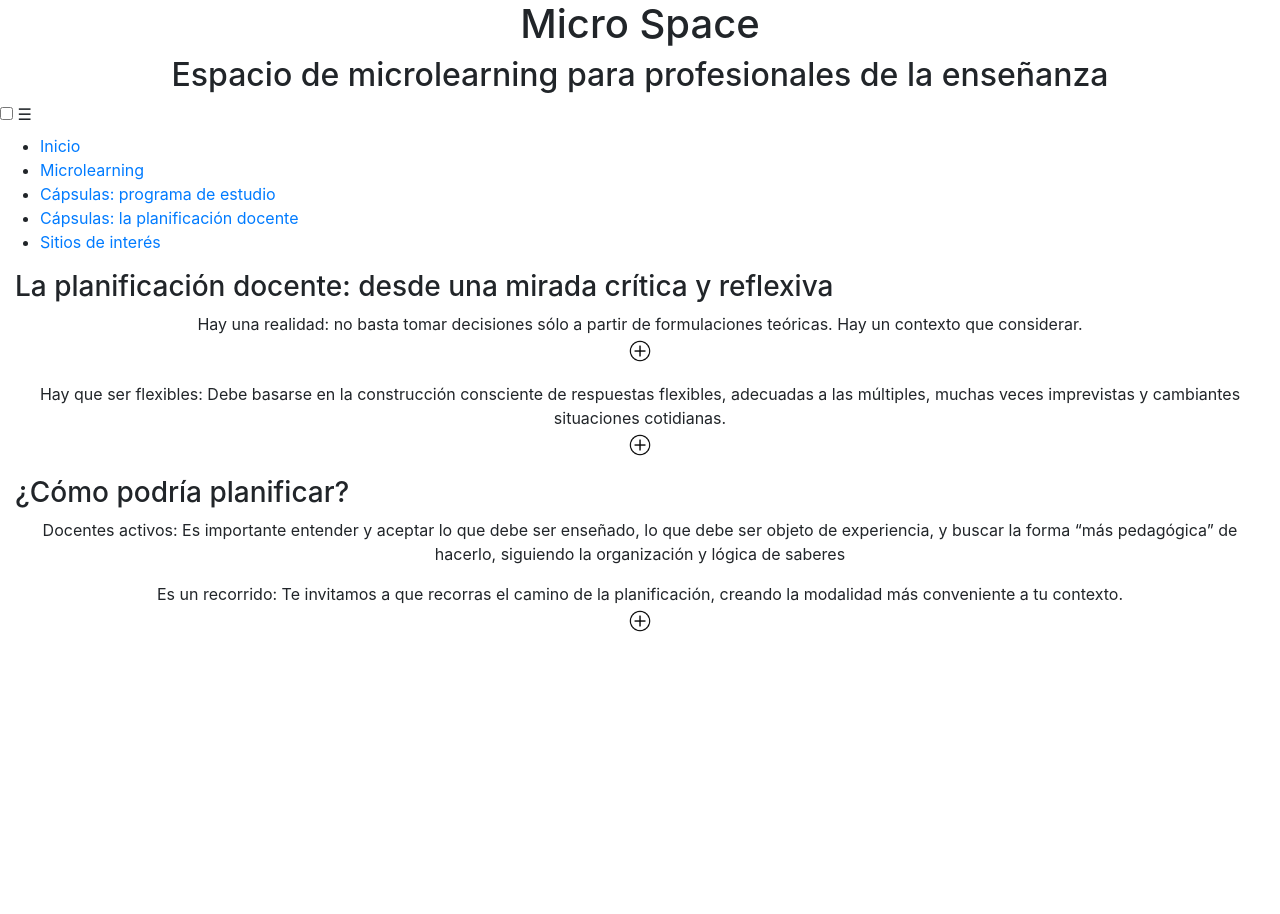
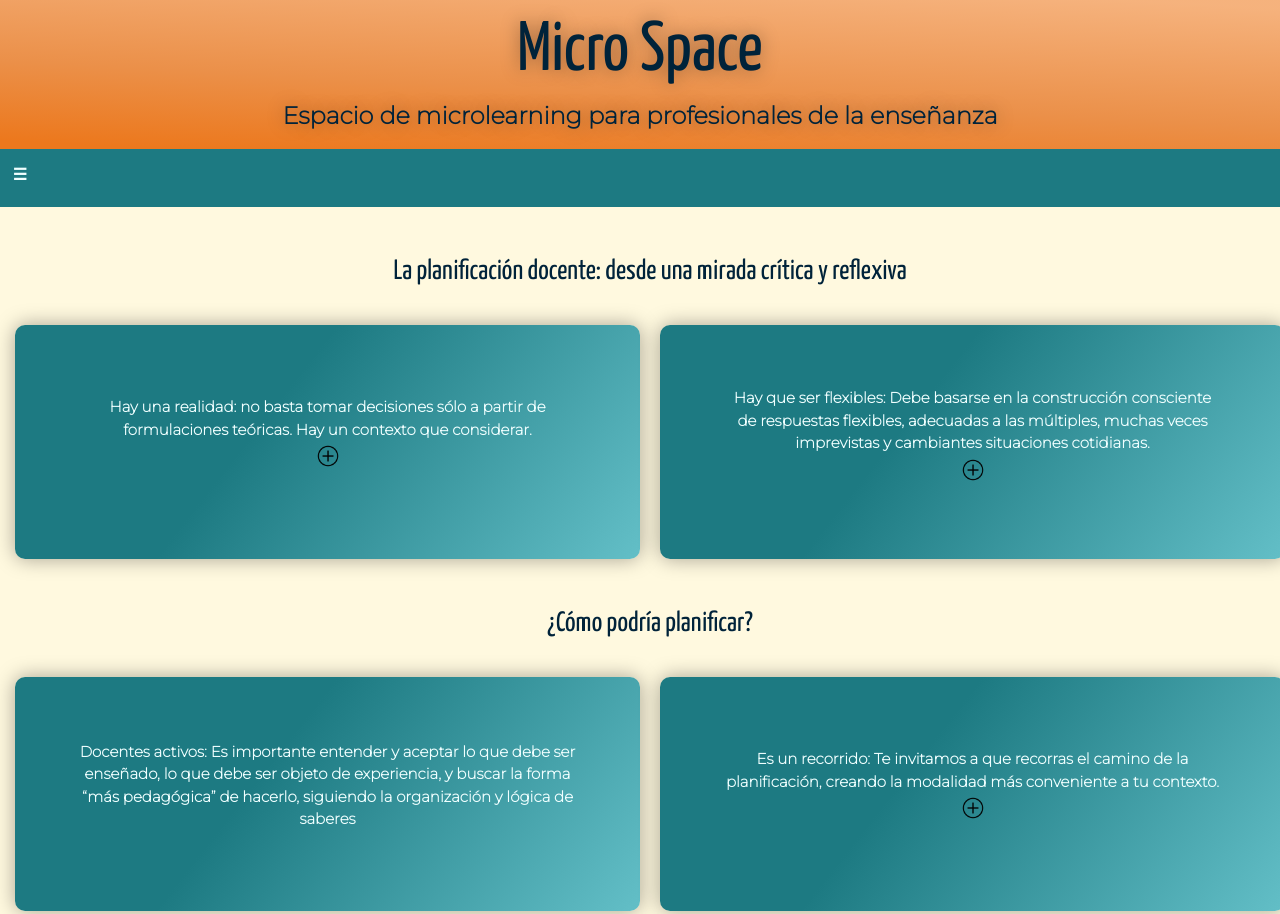
Before and after one commit to micaelare94/ProyectoFinal, a website: page HTML/abordaje-planificación.html in a window 1280 px wide. Shown: the top 914 px of the page. Before the commit the page ends 800 px from the top, so only its background shows below. Drawn offline with nearby package versions, Linux system fonts and the light colour scheme; the site is published under a folder, as on GitHub Pages, so addresses that start at the root find nothing; files whose address does not match are found by name.

Commit message:
planificación tres

```diff
--- a/HTML/abordaje-planificación.html
+++ b/HTML/abordaje-planificación.html
@@ -13,7 +13,7 @@
     <!-- AOS -->
     <link rel="stylesheet" href="https://unpkg.com/aos@next/dist/aos.css"/>
     <!-- CSS -->
-    <link rel="stylesheet" href="/CSS/style.css">
+    <link rel="stylesheet" href="../CSS/style.css">
     <!-- Fuentes -->
     <link rel="preconnect" href="https://fonts.gstatic.com">
     <link href="https://fonts.googleapis.com/css2?family=Yanone+Kaffeesatz&display=swap" rel="stylesheet">
```
Also changed, not shown: HTML/microlearning.html (+1 -1 lines).
